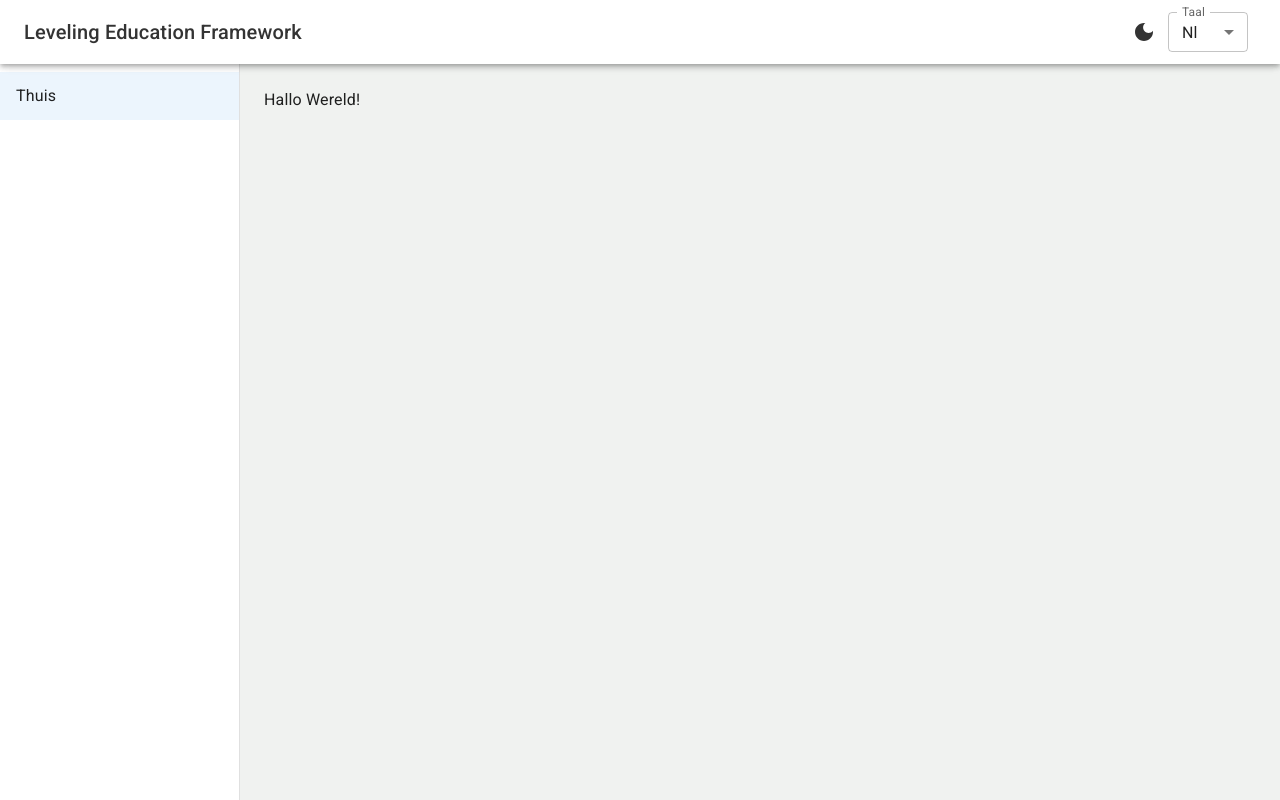
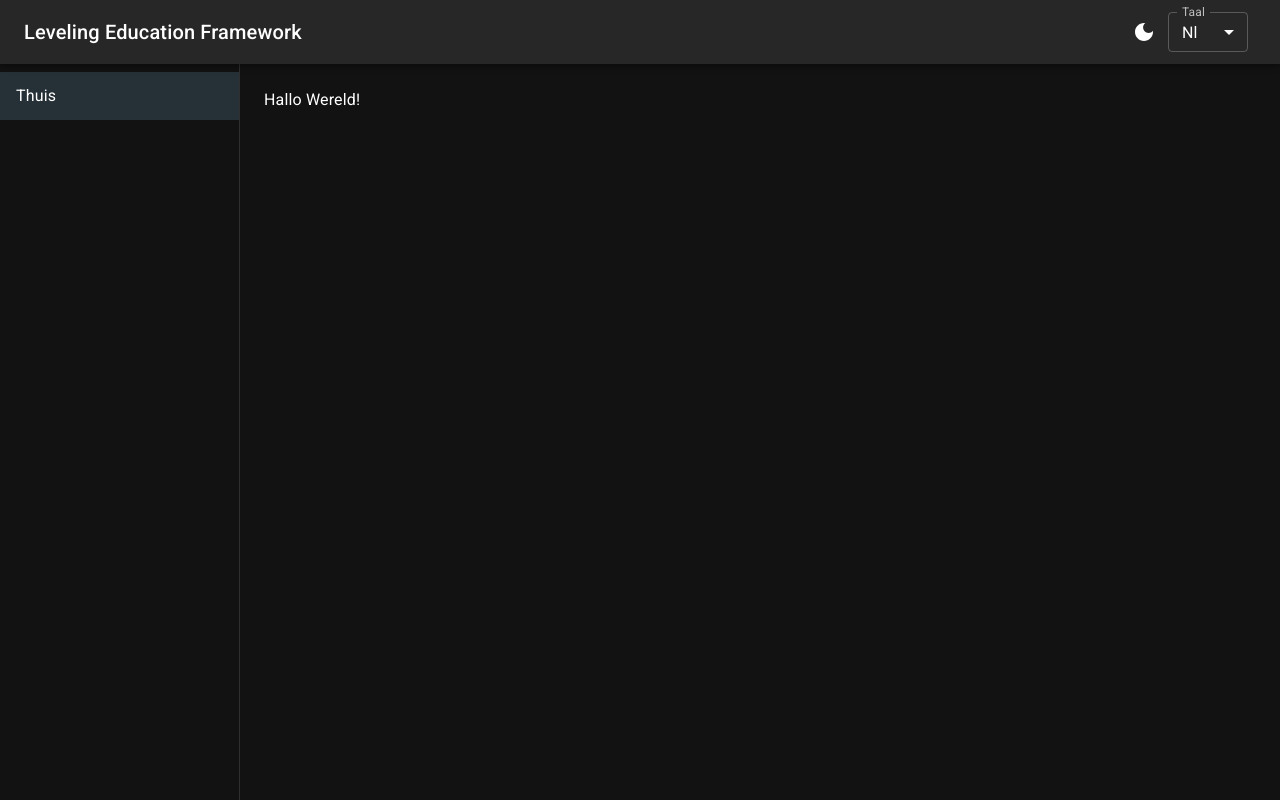
Before and after one commit to spark-156/leveling-education-framework, a Next.js app in the folder frontend-new/: page / in a window 1280 px wide. Built offline with nearby package versions, Linux system fonts and the light colour scheme.

Commit message:
Selected theme synced to local storage

```diff
--- a/frontend-new/components/Layout.tsx
+++ b/frontend-new/components/Layout.tsx
@@ -11,7 +11,7 @@ export default function Layout({
 }: {
   children: ReactNode;
   toggleTheme: () => void;
-  currentTheme: "light" | "dark";
+  currentTheme: "light" | "dark" | null;
 }) {
   return (
     <Box sx={{ display: "flex" }}>
--- a/frontend-new/components/Navbar.tsx
+++ b/frontend-new/components/Navbar.tsx
@@ -19,7 +19,7 @@ export default function DrawerAppBar({
 }: {
   drawerWidth: number;
   toggleTheme: () => void;
-  currentTheme: "light" | "dark";
+  currentTheme: "light" | "dark" | null;
 }) {
   const [mobileOpen, setMobileOpen] = useState(false);
 
--- /dev/null
+++ b/frontend-new/context/SelectedThemeContext.ts
@@ -0,0 +1,13 @@
+import { createContext } from "react";
+import { ThemesEnum } from "../types/ThemesEnum";
+
+interface SelectedThemeContextInterface {
+  selectedTheme: null | ThemesEnum;
+  toggleSelectedTheme: () => void;
+}
+
+export const SelectedThemeContext =
+  createContext<SelectedThemeContextInterface>({
+    selectedTheme: null,
+    toggleSelectedTheme: () => {},
+  });
--- a/frontend-new/pages/_app.tsx
+++ b/frontend-new/pages/_app.tsx
@@ -14,13 +14,18 @@ import Layout from "../components/Layout";
 import { ThemeProvider } from "@mui/material";
 import { lightTheme } from "../themes/light-theme";
 import { darkTheme } from "../themes/dark-theme";
+import { useLocalStorage } from "../hooks/useLocalStorage";
+import { LocalStorageEnum } from "../types/LocalStorageEnum";
+import { ThemesEnum } from "../types/ThemesEnum";
 
 export default function App({ Component, pageProps }: AppProps) {
   const { locale, defaultLocale } = useRouter();
   const [activeTheme, setActiveTheme] = useState(lightTheme);
-  const [selectedTheme, setSelectedTheme] = useState<"light" | "dark">("light");
 
-  function getActiveTheme(themeMode: "light" | "dark") {
+  const { value: selectedTheme, setItem: setSelectedTheme } =
+    useLocalStorage<ThemesEnum>(LocalStorageEnum.Theme);
+
+  function getActiveTheme(themeMode: string | null) {
     return themeMode === "light" ? lightTheme : darkTheme;
   }
 
@@ -29,7 +34,8 @@ export default function App({ Component, pageProps }: AppProps) {
   }, [selectedTheme]);
 
   const toggleTheme = () => {
-    const desiredTheme = selectedTheme === "light" ? "dark" : "light";
+    const desiredTheme =
+      selectedTheme === ThemesEnum.Light ? ThemesEnum.Dark : ThemesEnum.Light;
 
     setSelectedTheme(desiredTheme);
   };
--- /dev/null
+++ b/frontend-new/providers/SelectedThemeProvider.tsx
@@ -0,0 +1,28 @@
+import { ReactNode } from "react";
+import { useLocalStorage } from "../hooks/useLocalStorage";
+import { LocalStorageEnum } from "../types/LocalStorageEnum";
+import { ThemesEnum } from "../types/ThemesEnum";
+import { SelectedThemeContext } from "../context/SelectedThemeContext";
+
+export default function SelectedThemeProvider({
+  children,
+}: {
+  children: ReactNode;
+}) {
+  const { value: selectedTheme, setItem: setTheme } =
+    useLocalStorage<ThemesEnum>(LocalStorageEnum.Theme);
+
+  function toggleSelectedTheme() {
+    setTheme(
+      selectedTheme === ThemesEnum.Light ? ThemesEnum.Dark : ThemesEnum.Light
+    );
+  }
+
+  return (
+    <SelectedThemeContext.Provider
+      value={{ selectedTheme, toggleSelectedTheme }}
+    >
+      {children}
+    </SelectedThemeContext.Provider>
+  );
+}
--- /dev/null
+++ b/frontend-new/types/LocalStorageEnum.ts
@@ -0,0 +1,3 @@
+export enum LocalStorageEnum {
+  Theme = "theme",
+}
--- /dev/null
+++ b/frontend-new/types/ThemesEnum.ts
@@ -0,0 +1,4 @@
+export enum ThemesEnum {
+  Light = "light",
+  Dark = "dark",
+}
```
